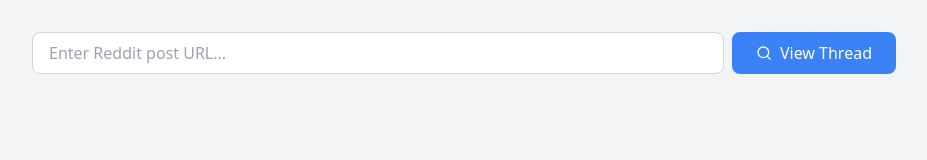
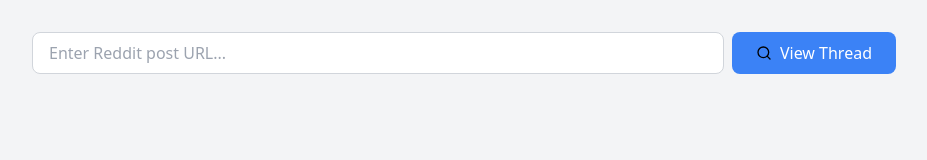
Before and after one commit to SpyCoder77Alt/reddit-viewer-nextjs, a React (Vite) app: page / in a window 1280 px wide. Shown: the top 160 px of the page, without its empty margins (176-1103 px from the left). Built offline with nearby package versions, Linux system fonts and the light colour scheme.

Commit message:
Update index.css

```diff
--- a/src/index.css
+++ b/src/index.css
@@ -2,6 +2,6 @@
 @tailwind components;
 @tailwind utilities;
 
-.data {
-    color: black; /* or any desired color */
+*:not(button) {
+    color: black !important; /* or any desired color */
 }
```
